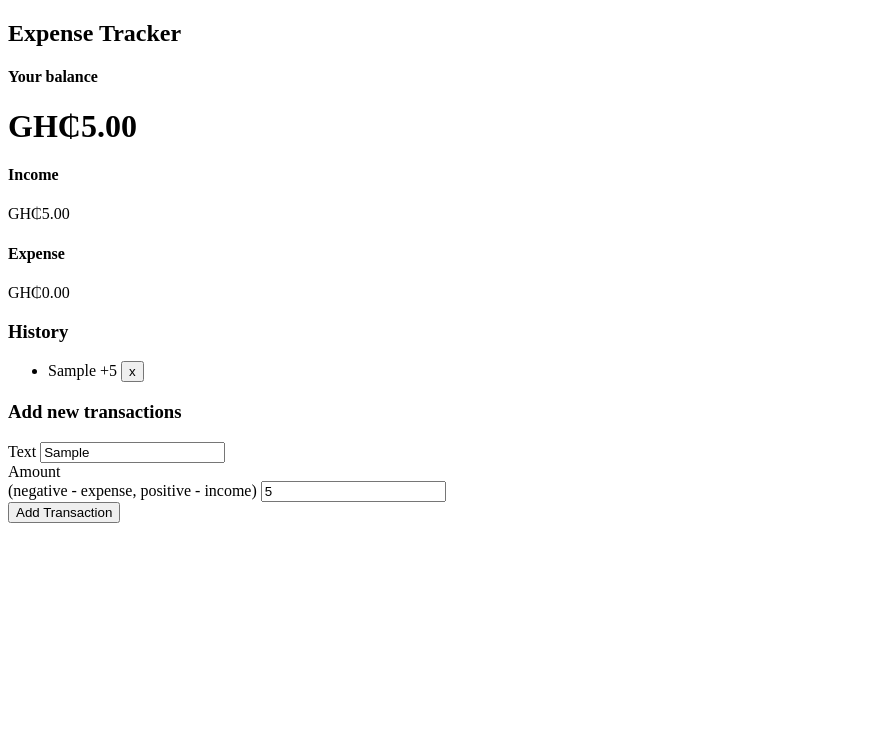
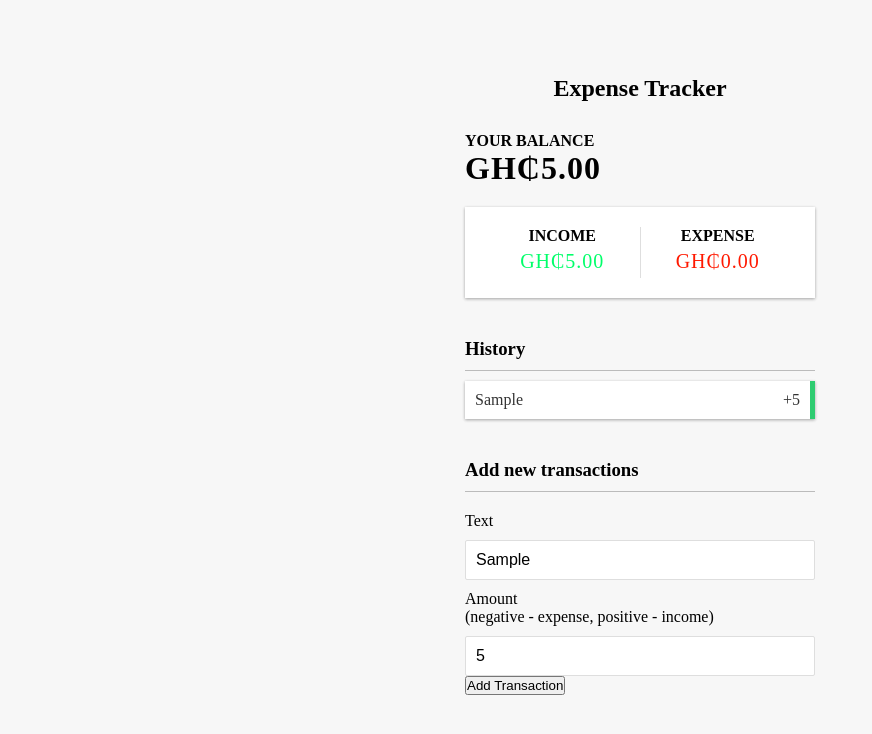
Before and after one commit to Kortsa/expenseTracker-html, a plain HTML site: page index.html in a window 1280 px wide. Both pictures are taken after typing "Sample", "5" into the empty fields and a click on the button "Add Transaction". Shown: the whole page, without its empty margins (0-872 px from the left). Drawn offline with Linux system fonts and the light colour scheme.

Commit message:
done with css

```diff
--- a/index.html
+++ b/index.html
@@ -1,11 +1,11 @@
 <!DOCTYPE html>
 <html lang="en">
   <head>
-    <meta charset="UTF-8">
-    <meta http-equiv="X-UA-Compatible" content="IE=edge">
-    <meta name="viewport" content="width=device-width, initial-scale=1.0">
+    <meta charset="UTF-8" />
+    <meta http-equiv="X-UA-Compatible" content="IE=edge" />
+    <meta name="viewport" content="width=device-width, initial-scale=1.0" />
     <title>Expense Tracker</title>
-    <link rel="stylesheet" href="./style.css">
+    <link rel="stylesheet" href="./style.css" />
   </head>
   <body>
     <h2>Expense Tracker</h2>
@@ -33,15 +33,16 @@
       <form id="form">
         <div class="form-control">
           <label for="text">Text</label>
-                <input type="text" id="text" placeholder="Enter text ...">
-
+          <input type="text" id="text" placeholder="Enter text ..." />
         </div>
 
-            <label for="amount">Amount
-                <br>
+        <div>
+          <label for="amount"
+            >Amount
+            <br />
             (negative - expense, positive - income)
           </label>
-            <input type="number" id="amount" placeholder="Enter amount ...">
+          <input type="number" id="amount" placeholder="Enter amount ..." />
         </div>
         <button class="btn">Add Transaction</button>
       </form>
--- a/script.js
+++ b/script.js
@@ -27,6 +27,8 @@ function addTransaction(e){
 
         addTransactionDom(transaction);
         updateValues();
+
+
     }
 }
 // generate a random ID
--- a/style.css
+++ b/style.css
@@ -0,0 +1,130 @@
+:root {
+  --box-shadow: 0 1px 3px rgba(0, 0, 0, 0.12), 0 1px 3px rgba(0, 0, 0, 0.24);
+}
+
+*{
+    margin: 0;
+    padding: 0;
+    box-sizing: border-box;
+}
+
+body{
+    background-color: #f7f7f7;
+    display: flex;
+    flex-direction: column;
+    align-items: center;
+    justify-content: center;
+    min-height: 100vh;
+    margin: 0;
+}
+
+.container{
+    margin:  30px auto;
+    width: 350px;
+}
+
+h1{
+    letter-spacing: 1px;
+    margin: 0;
+}
+h3{
+    border-bottom: 1px solid #bbb;
+    padding-bottom: 10px;
+    margin: 40px 0 10px;
+}
+
+h4{
+    margin: 0;
+    text-transform: uppercase;
+}
+
+.inc-exp-container{
+    background-color: #fff;
+    box-shadow: var(--box-shadow);
+    padding: 20px;
+    display: flex;
+    justify-content: space-between;
+    margin: 20px 0;
+}
+.inc-exp-container > div {
+    flex: 1;
+    text-align: center;
+}
+.inc-exp-container > div:first-of-type{
+    border-right: 1px solid #dedede;
+}
+
+.money{
+    font-size: 20px;
+    letter-spacing: 1px;
+    margin: 5px 0;
+}
+
+.money.plus{
+    color: #00ff6a;
+}
+.money.minus{
+    color: #ff1900;
+}
+
+label{
+    display: inline-block;
+    margin: 10px 0;
+}
+
+input[type='text'],
+input[type='number']{
+    border: 1px solid #dedede;
+    border-radius: 2px;
+    display: block;
+    font-size: 16px;
+    padding: 10px;
+    width: 100%;
+}
+
+.btn:focus, .delete-btn:focus{
+    outline: 0;
+}
+
+.list{
+    list-style-type: none;
+    padding: 0;
+    margin-bottom: 40px;
+}
+
+.list li {
+    background-color: #fff;
+    box-shadow: var(--box-shadow);
+    color: #333;
+    display: flex;
+    justify-content: space-between;
+    position: relative;
+    padding: 10px;
+    margin: 10px 0;
+}
+
+.list li.plus{
+    border-right: 5px solid #2ecc71;
+}
+.list li.minus{
+    border-right: 5px solid #ff1900;
+}
+.delete-btn{
+    cursor: pointer;
+    background-color: #e74c3c;
+    border: 0;
+    color: #fff;
+    font-size: 20px;
+    line-height: 20px;
+    padding: 2px 5px;
+    position: absolute;
+    top:50%;
+    left: 0;
+    transform: translate(-100%, -50% );
+    opacity: 0;
+    transition: opacity 0.3s ease;
+}
+
+.list li:hover .delete-btn{
+    opacity: 1;
+}
```
Lines whose indentation alone changed are shown as unchanged.
